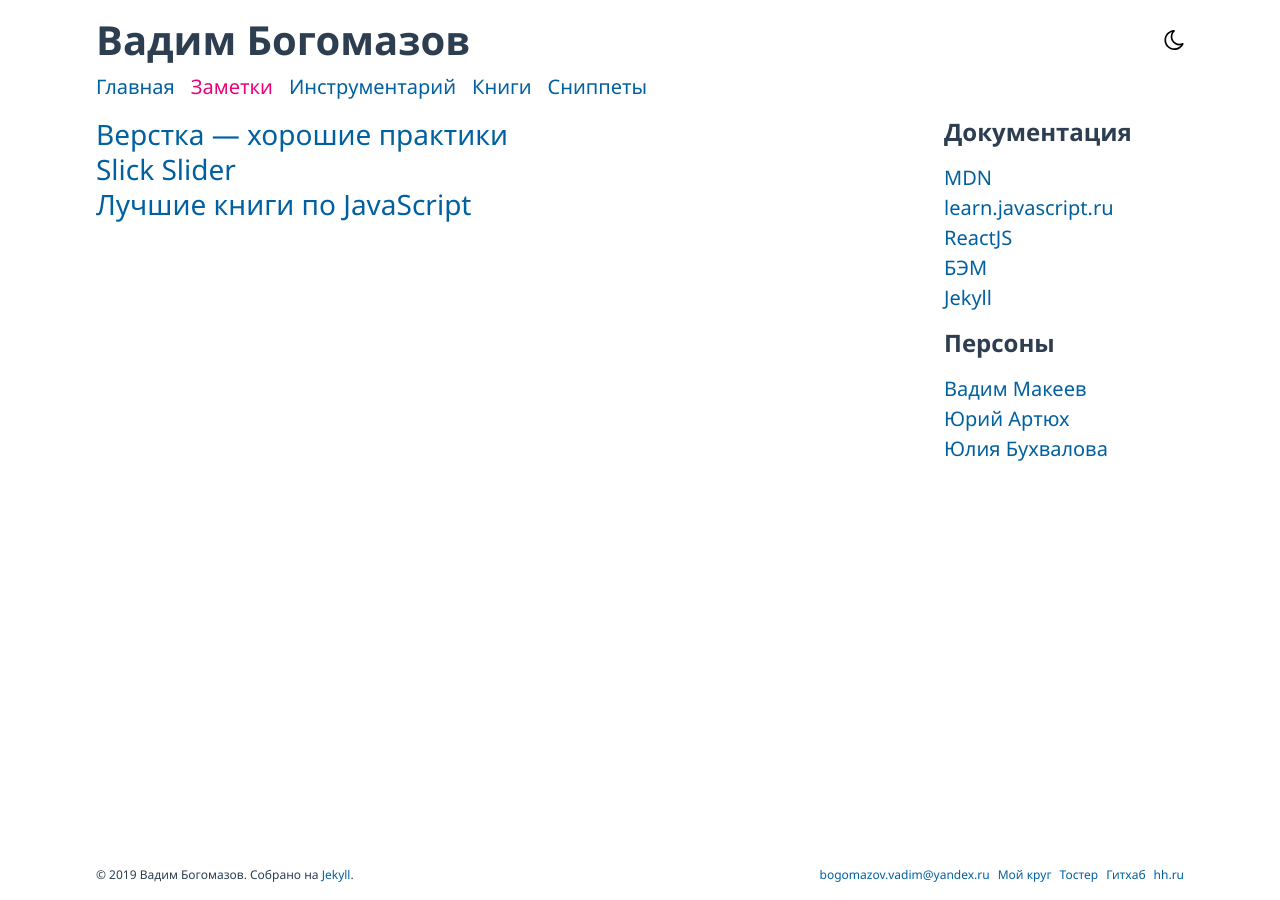
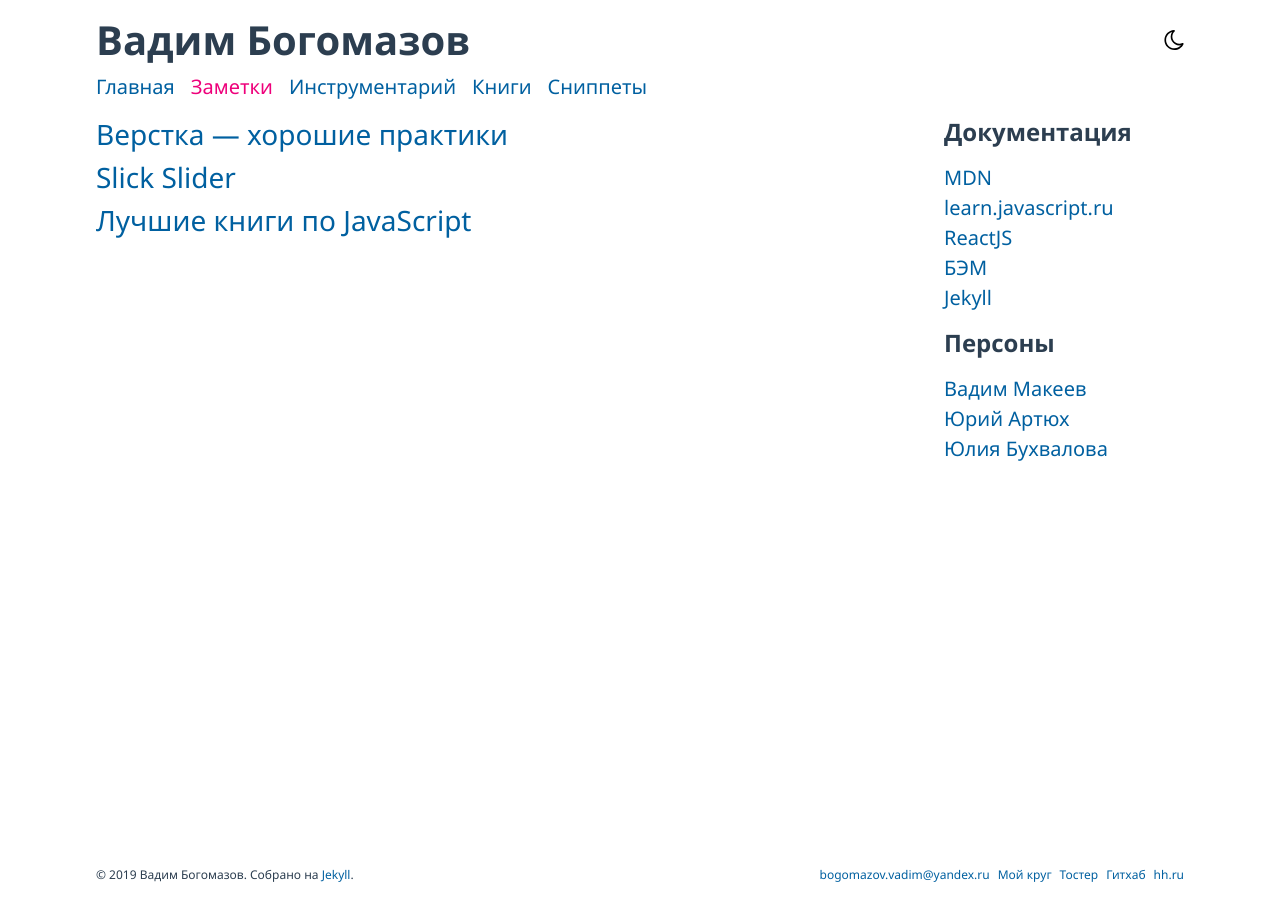
Before and after one commit to vadimbogomazov/vadimbogomazov.github.io, a Jekyll site: the page built from notes.md, in a window 1280 px wide. Built offline with Jekyll 4.4.1, drawn with Linux system fonts in a browser that asks for light colours.

Commit message:
Update data, update styles

```diff
--- a/_sass/_base.scss
+++ b/_sass/_base.scss
@@ -11,10 +11,18 @@
 }
 
 [data-theme='dark'] {
-    /* --bgColor: #1f201e; */
     --bgColor: #1b1c1b;
-    --linkColor: #fff;
+    --linkColor: #8db2e5;
+    --linkColorSelected: #d38a8a;
     --mainColor: #b8b8b8;
+}
+
+[data-theme='dark'] {
+    .toggle-theme-btn {
+        &__icon {
+            fill: var(--mainColor);
+        }
+    }
 }
 
 html {
@@ -143,11 +151,3 @@ button {
         }
     }
 }
-
-[data-theme='dark'] {
-    .toggle-theme-btn {
-        &__icon {
-            fill: var(--mainColor);
-        }
-    }
-}
--- a/_sass/blocks/_post-list.scss
+++ b/_sass/blocks/_post-list.scss
@@ -1,4 +1,10 @@
 .post-list {
+    margin-top: calc(var(--gutter) * -1);
+
+    &__item {
+        margin-top: calc(var(--gutter));
+    }
+
     &__title {
         display: inline;
         font-weight: 400;
```
Also changed, not shown: _posts/2019-10-17-slick-slider-faq.md (+6 -0 lines), books.md (+2 -0 lines).
